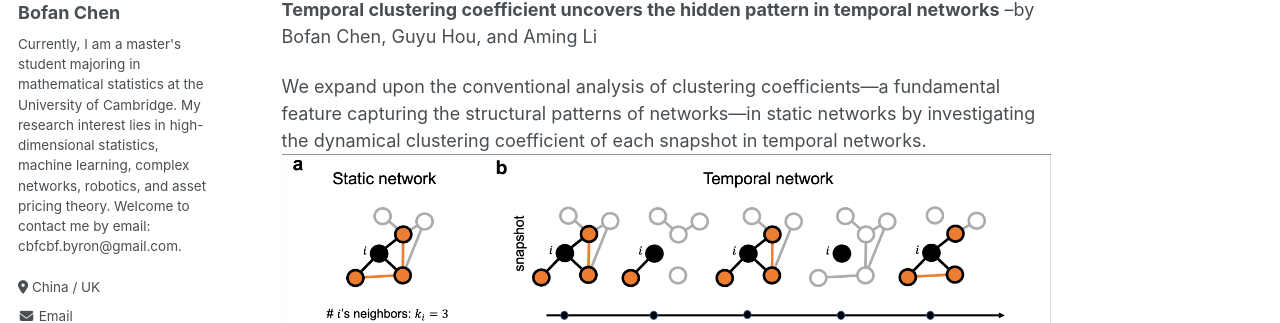
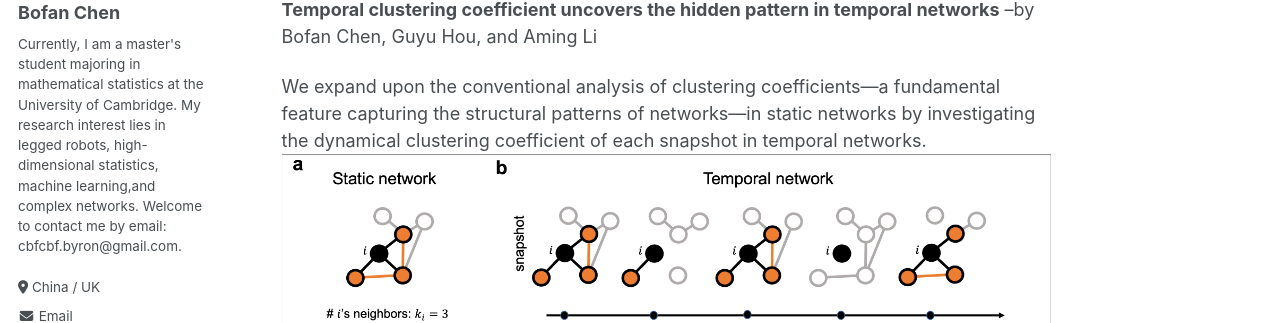
Before and after one commit to cbfcbf/cbfcbf_oldweb.github.io, a Jekyll site: the page built from _pages/about.md, in a window 1280 px wide. Shown: the part 260-583 px from the top of the page. Built offline with Jekyll 4.4.1, drawn with Linux system fonts in a browser that asks for light colours; some web fonts are replaced.

Commit message:
Update _config.yml

```diff
--- a/_config.yml
+++ b/_config.yml
@@ -23,7 +23,7 @@ repository               : "cbfcbf/cbfcbf.github.io"
 author:
   name             : "Bofan Chen"
   avatar           : "photo.jpg"
-  bio              : "Currently, I am a master's student majoring in mathematical statistics at the University of Cambridge. My research interest lies in high-dimensional statistics, machine learning, complex networks, robotics, and asset pricing theory. Welcome to contact me by email: cbfcbf.byron@gmail.com. "
+  bio              : "Currently, I am a master's student majoring in mathematical statistics at the University of Cambridge. My research interest lies in legged robots, high-dimensional statistics, machine learning,and complex networks. Welcome to contact me by email: cbfcbf.byron@gmail.com. "
   location         : "China / UK"
   employer         :
   # pubmed           : "https://www.ncbi.nlm.nih.gov/pubmed/?term=john+snow"
```
